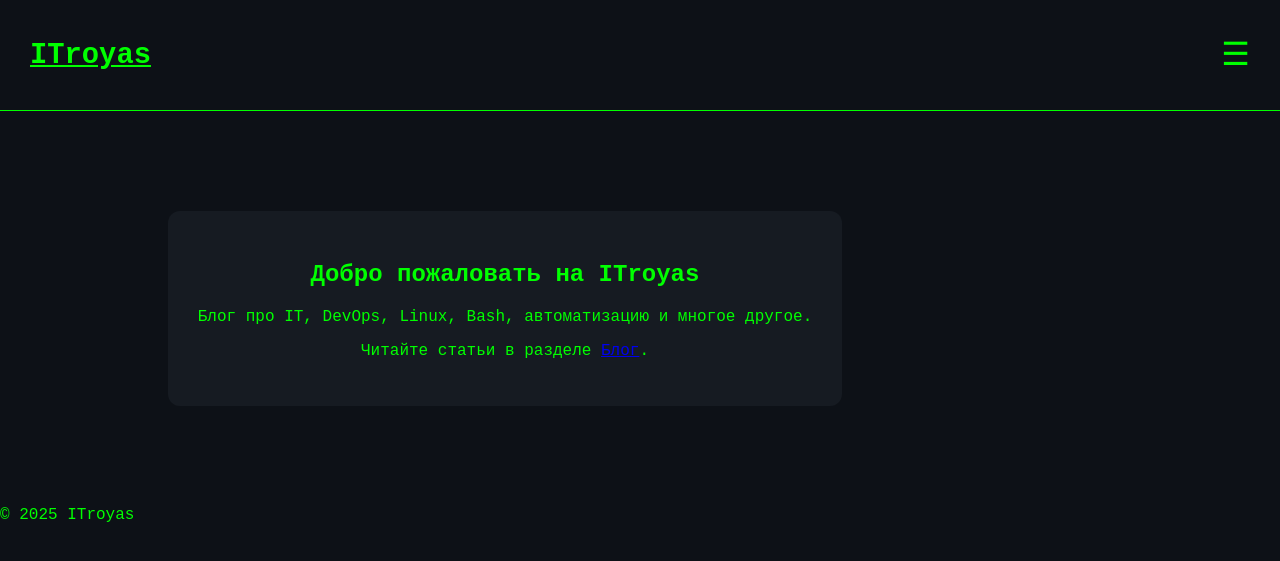
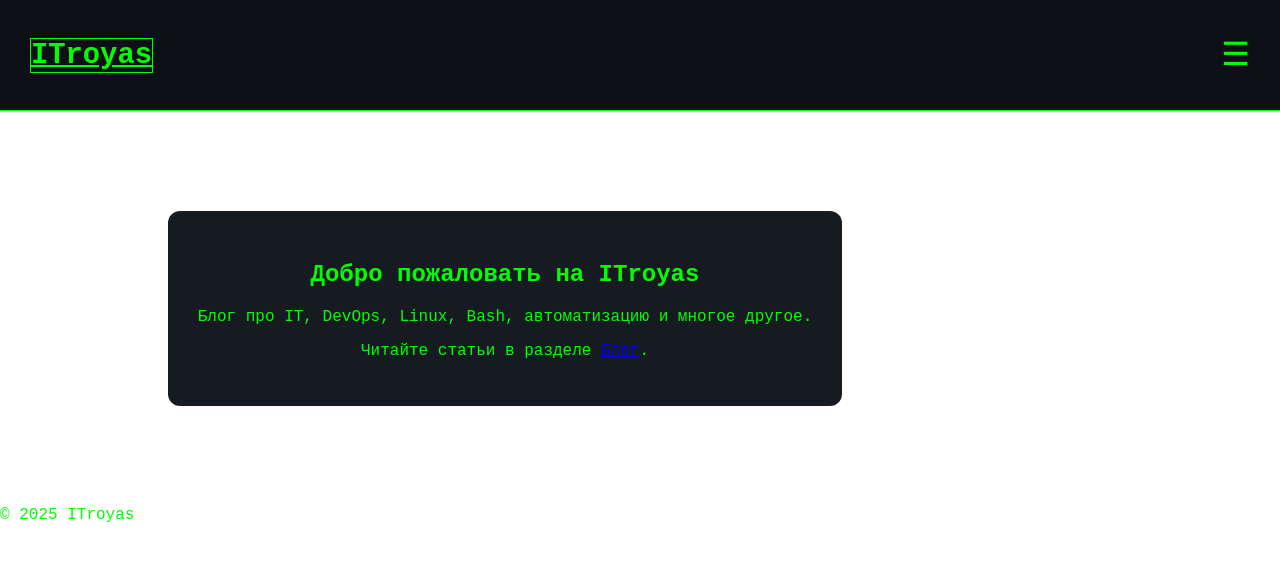
Before and after one commit to ITroyas/itroyas.github.io, a Jekyll site: the page built from index.md, in a window 1280 px wide. Shown: the top 561 px of the page. Built offline with Jekyll 4.4.1, drawn with Linux system fonts in a browser that asks for light colours.

Commit message:
Update custom.css

```diff
--- a/assets/css/custom.css
+++ b/assets/css/custom.css
@@ -1,6 +1,6 @@
 /* Основной фон */
 body {
-  background: #0d1117;
+  background: ##1f2023;
   color: #00ff00;
   font-family: "Fira Code", monospace;
   margin: 0;
@@ -21,6 +21,7 @@
   color: #00ff00;
   font-size: 1.8rem;
   text-decoration: underline;
+  border: 1px solid #00ff00;
 }
 
 .logo a:hover {
@@ -38,7 +39,7 @@
 }
 
 .menu-list li a {
-  color: #00ff00;
+  color: #bebebe;
   text-decoration: none;
   font-weight: bold;
 }
@@ -103,7 +104,7 @@
 }
 
 .post-card h2 a {
-  color: #00ff00;
+  color: #dedede;
   text-decoration: none;
 }
 
```
